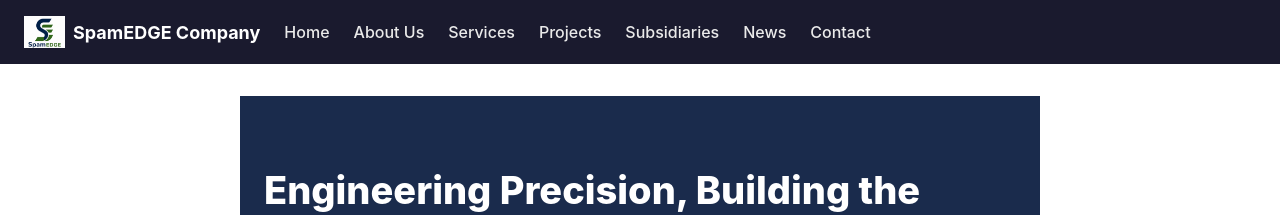
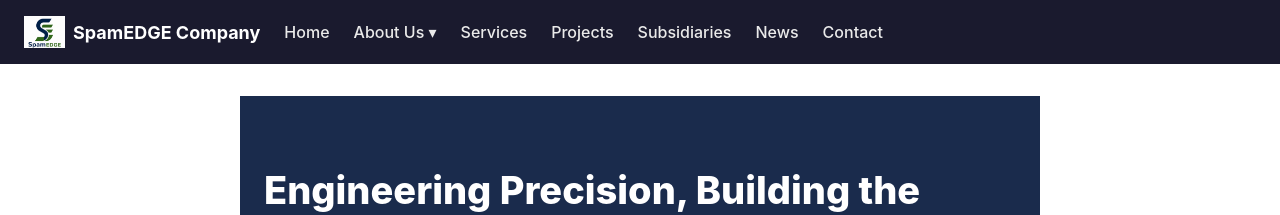
Before and after one commit to spamEDGEcompany/spamEDGEcompany.github.io, a Jekyll site: the page built from index.md, in a window 1280 px wide. Shown: the top 215 px of the page. Built offline with Jekyll 4.4.1, drawn with Linux system fonts in a browser that asks for light colours.

Commit message:
Update default.html

```diff
--- a/_layouts/default.html
+++ b/_layouts/default.html
@@ -2,10 +2,12 @@
 ---
 <!DOCTYPE html>
 <html lang="en">
-<head link rel="icon" href="/favicon.ico" type="image/x-icon">
+<head>
 <meta charset="UTF-8">
 <meta name="viewport" content="width=device-width, initial-scale=1.0">
-<title>{{ page.title }} | SpamEDGE Company</title link rel="apple-touch-icon" sizes="180x180" href="/apple-touch-icon.png">
+<title>{{ page.title }} | SpamEDGE Company</title>
+<link rel="icon" href="/favicon.ico" type="image/x-icon">
+<link rel="apple-touch-icon" sizes="180x180" href="/apple-touch-icon.png">
 <link rel="icon" type="image/png" sizes="32x32" href="/favicon-32x32.png">
 <link rel="icon" type="image/png" sizes="16x16" href="/favicon-16x16.png">
 <link rel="manifest" href="/site.webmanifest">
@@ -17,6 +19,11 @@
 nav a:hover { color: #4da6ff; }
 main { max-width: 800px; margin: 0 auto; padding: 32px 24px; line-height: 1.6; }
 footer { text-align: center; padding: 24px; color: #777; font-size: 14px; }
+.dropdown { position: relative; display: inline-block; }
+.dropdown-content { display: none; position: absolute; background: #1a1a2e; min-width: 200px; box-shadow: 0 8px 16px rgba(0,0,0,0.3); z-index: 1; top: 100%; left: 0; }
+.dropdown-content a { padding: 12px 16px; display: block; }
+.dropdown-content a:hover { background: #2a2a4e; }
+.dropdown:hover .dropdown-content { display: block; }
 </style>
 </head>
 <body>
@@ -26,7 +33,13 @@
 <span class="brand">SpamEDGE Company</span>
 </a>
 <a href="/">Home</a>
-<a href="/about">About Us</a>
+<div class="dropdown">
+<a href="/about">About Us ▾</a>
+<div class="dropdown-content">
+<a href="/about">About SpamEDGE Company</a>
+<a href="/leadership">Leadership</a>
+</div>
+</div>
 <a href="/services">Services</a>
 <a href="/projects">Projects</a>
 <a href="/subsidiaries">Subsidiaries</a>
```
